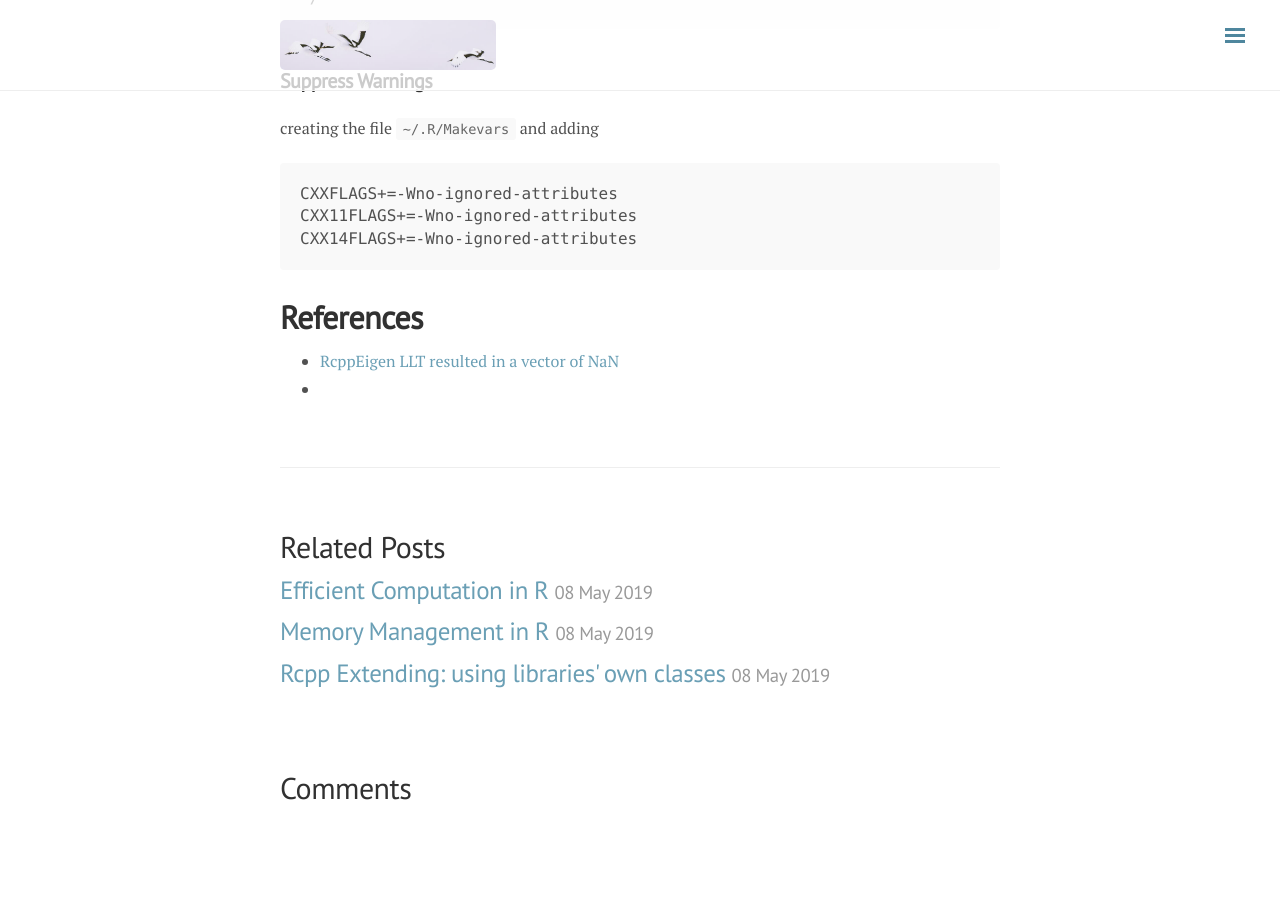
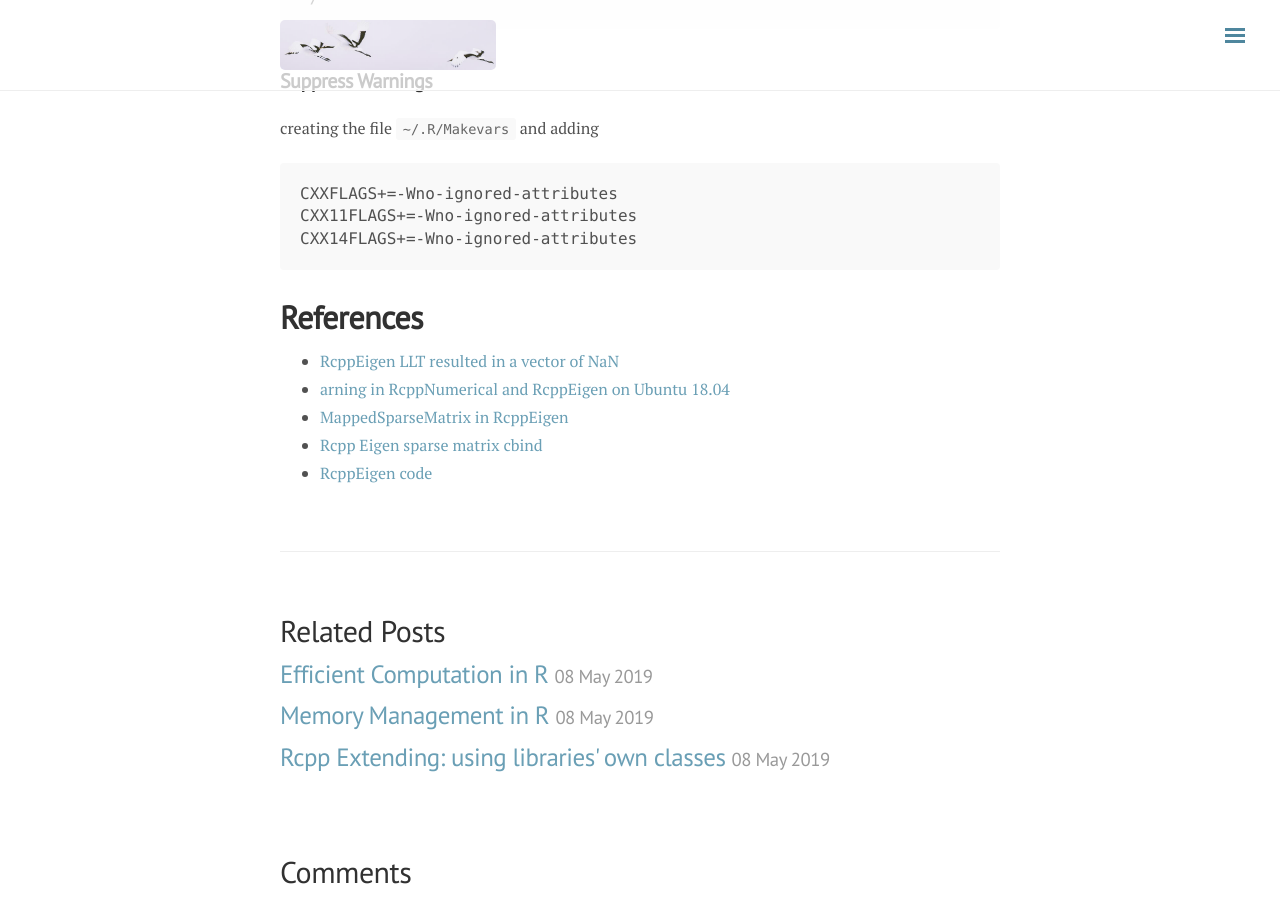
Before and after one commit to ylyy93/my_blog, a Jekyll site: the page built from _posts/AdvancedR/2019-05-07-rcppeigen-sparse.md, in a window 1280 px wide and 900 px high, scrolled down 862 px. Built offline with Jekyll 4.4.1, drawn with Linux system fonts in a browser that asks for light colours; nearby versions of some CDN libraries; comment, search, counter and statistics services are not loaded; before the commit the page ends 1678 px from its top, so only the background shows below that.

Commit message:
rebuilding site Wed May  8 14:57:34 MDT 2019

```diff
--- a/_posts/AdvancedR/2019-05-07-rcppeigen-sparse.md
+++ b/_posts/AdvancedR/2019-05-07-rcppeigen-sparse.md
@@ -49,4 +49,7 @@ CXX14FLAGS+=-Wno-ignored-attributes
 
 # References
 - [RcppEigen LLT resulted in a vector of NaN](https://stackoverflow.com/questions/51832832/rcppeigen-llt-resulted-in-a-vector-of-nan)
-- [](https://stackoverflow.com/questions/50544379/warning-in-rcppnumerical-and-rcppeigen-on-ubuntu-18-04)
+- [arning in RcppNumerical and RcppEigen on Ubuntu 18.04](https://stackoverflow.com/questions/50544379/warning-in-rcppnumerical-and-rcppeigen-on-ubuntu-18-04)
+- [MappedSparseMatrix in RcppEigen](https://stackoverflow.com/questions/26160815/mappedsparsematrix-in-rcppeigen)
+- [Rcpp Eigen sparse matrix cbind](https://stackoverflow.com/questions/45875668/rcpp-eigen-sparse-matrix-cbind)
+- [RcppEigen code](http://www.cse.unsw.edu.au/~mike/myrlibrary/RcppEigen/doc/code.R)
```
Also changed, not shown: _posts/AdvancedR/2019-05-06-sparse-matrix-manipulation-in-r.md (+3 -0 lines), _posts/AdvancedR/2019-05-08-efficient-computation-in-r.md (+4 -0 lines), _posts/AdvancedR/2019-05-08-rcpp-extending-using-libraries-ow-classes.md (+45 -0 lines).
